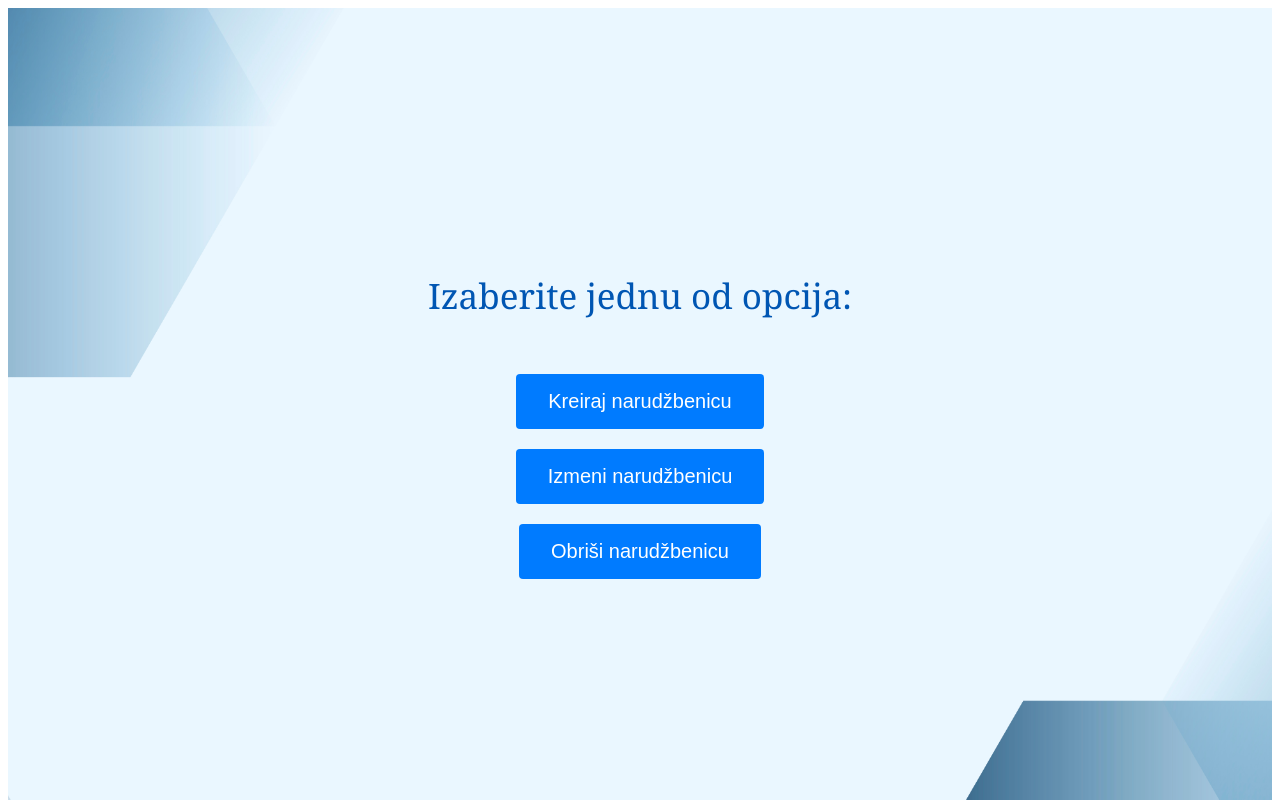
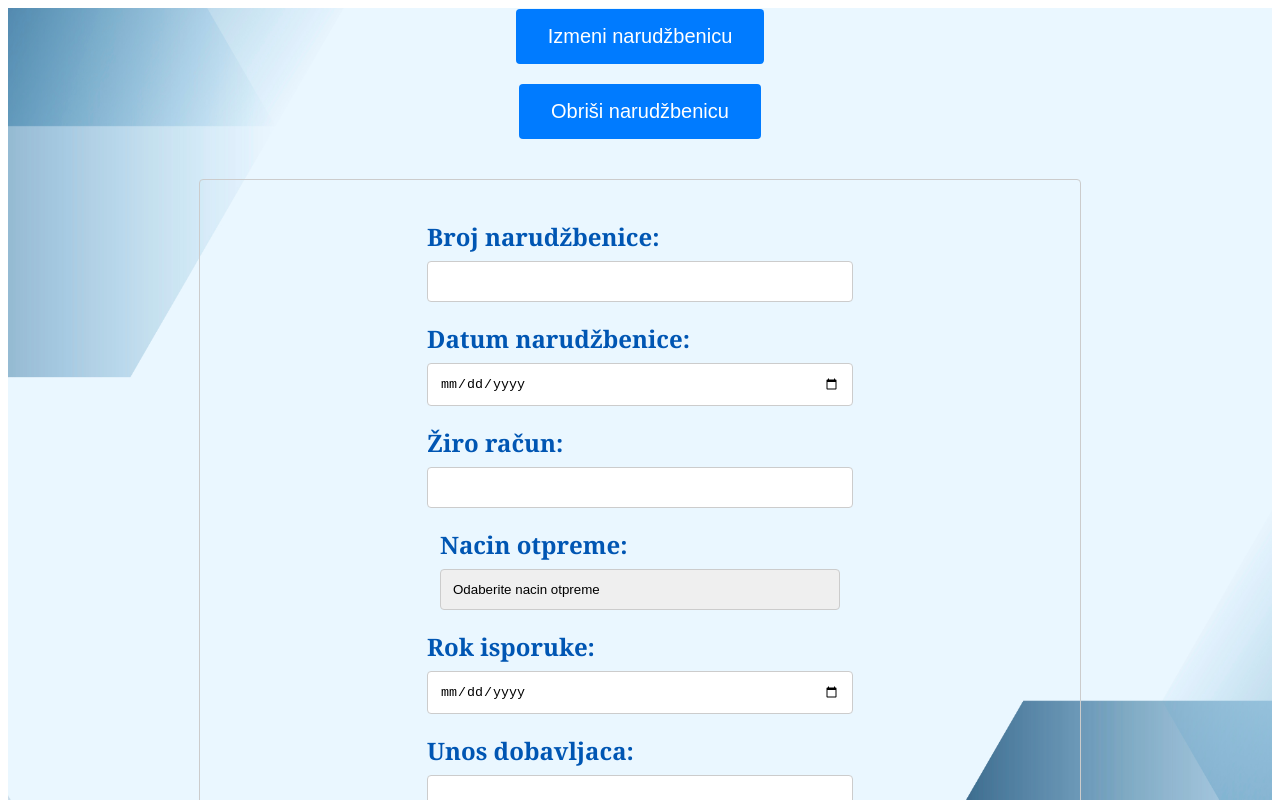
Before and after one commit to jana-gocanin/seminarski, a React (Create React App) app in the folder frontend-euroelite/: page / in a window 1280 px wide. Both pictures are taken after a click on the button "Kreiraj narudžbenicu". Shown: the top 800 px of the page. Built offline with nearby package versions, Linux system fonts and the light colour scheme.

Commit message:
malo sredjena forma za kreiranje narudzbencice

```diff
--- /dev/null
+++ b/frontend-euroelite/src/components/KreirajFormaNar.css
@@ -0,0 +1,100 @@
+/* KreirajFormaNar.css */
+
+form {
+  display: flex;
+  flex-direction: column;
+  align-items: center;
+  padding: 20px;
+  border: 1px solid #ccc;
+  border-radius: 4px;
+  margin-top: 40px;
+}
+
+.form-group {
+  display: flex;
+  flex-direction: column;
+  margin-bottom: 20px;
+}
+
+.form-group label {
+  font-weight: bold;
+  margin-bottom: 8px;
+}
+
+.form-group input[type="text"],
+.form-group input[type="date"],
+.form-group select {
+  width: 400px;
+  padding: 12px;
+  border: 1px solid #ccc;
+  border-radius: 4px;
+}
+
+.form-group select {
+  appearance: none;
+  /* background-image: url("../img/png-transparent-arrow-computer-icons-fleche-angle-text-rectangle.png"); */
+  background-repeat: no-repeat;
+  background-position: right center;
+  padding-right: 32px;
+}
+
+.form-group .input-group {
+  display: flex;
+}
+
+.form-group .input-group input[type="text"] {
+  flex-grow: 1;
+  margin-right: 10px;
+}
+
+.form-group button {
+  padding: 12px 24px;
+  background-color: #007bff;
+  color: #fff;
+  border: none;
+  border-radius: 4px;
+  cursor: pointer;
+}
+
+.form-group button:hover {
+  background-color: #0056b3;
+}
+
+.dobavljaci-table-container {
+  margin-top: 20px;
+  width: 100%;
+  overflow-x: auto;
+}
+
+.dobavljaci-table {
+  width: 100%;
+  border-collapse: collapse;
+}
+
+.dobavljaci-table th,
+.dobavljaci-table td {
+  padding: 12px;
+  border-bottom: 1px solid #ccc;
+  white-space: nowrap;
+  overflow: hidden;
+  text-overflow: ellipsis;
+}
+
+.dobavljaci-table th {
+  text-align: left;
+}
+
+.dobavljaci-table tbody tr:hover {
+  background-color: #f5f5f5;
+  cursor: pointer;
+}
+
+.dobavljaci-table .selected {
+  background-color: #007bff;
+  color: #fff;
+}
+
+.selected-dobavljac {
+  margin-top: 20px;
+  font-weight: bold;
+}
--- a/frontend-euroelite/src/components/KreirajFormaNar.js
+++ b/frontend-euroelite/src/components/KreirajFormaNar.js
@@ -0,0 +1,166 @@
+import React from "react";
+import { useDispatch, useSelector } from "react-redux";
+import {
+  setBrojNarudzbenice,
+  setDatumNarudzbenice,
+  setZiroRacun,
+  setNacinOtpreme,
+  setRokIsporuke,
+  setUnosDobavljaca,
+  setDobavljac,
+  setDobavljaci,
+} from "../store/reducers/narudzbenicaSlice";
+import "./KreirajFormaNar.css";
+
+const KreirajFormaNar = () => {
+  const dispatch = useDispatch();
+  const {
+    brojNarudzbenice,
+    datumNarudzbenice,
+    ziroRacun,
+    nacinOtpreme,
+    rokIsporuke,
+    unosDobavljaca,
+    dobavljac,
+    dobavljaci,
+    selectedDobavljac,
+  } = useSelector((state) => state.narudzbenica);
+
+  const handleBrojNarudzbeniceChange = (e) => {
+    dispatch(setBrojNarudzbenice(e.target.value));
+  };
+
+  const handleDatumNarudzbeniceChange = (e) => {
+    dispatch(setDatumNarudzbenice(e.target.value));
+  };
+
+  const handleZiroRacunChange = (e) => {
+    dispatch(setZiroRacun(e.target.value));
+  };
+
+  const handleNacinOtpremeChange = (e) => {
+    dispatch(setNacinOtpreme(e.target.value));
+  };
+
+  const handleRokIsporukeChange = (e) => {
+    dispatch(setRokIsporuke(e.target.value));
+  };
+
+  const handleUnosDobavljacaChange = (e) => {
+    dispatch(setUnosDobavljaca(e.target.value));
+  };
+
+  const handleIzaberiDobavljacaClick = () => {
+    // Logika za pronalaženje i postavljanje dobavljača
+    const selectedDobavljac = {}; // Dobavljač koji je odabran
+    dispatch(setDobavljac(selectedDobavljac));
+  };
+
+  const handleIzaberiDobavljacaTableClick = (dobavljac) => {
+    dispatch(setDobavljac(dobavljac));
+  };
+
+  const handleSubmit = (e) => {
+    e.preventDefault();
+    // Logika za slanje podataka na server
+    // Resetovanje polja forme
+    dispatch(setBrojNarudzbenice(""));
+    dispatch(setDatumNarudzbenice(""));
+    dispatch(setZiroRacun(""));
+    dispatch(setNacinOtpreme(""));
+    dispatch(setRokIsporuke(""));
+    dispatch(setUnosDobavljaca(""));
+    dispatch(setDobavljac(null));
+  };
+
+  return (
+    <form onSubmit={handleSubmit} className="form">
+      <div className="form-group">
+        <label>Broj narudžbenice:</label>
+        <input
+          type="text"
+          value={brojNarudzbenice}
+          onChange={handleBrojNarudzbeniceChange}
+          readOnly
+        />
+      </div>
+      <div className="form-group">
+        <label>Datum narudžbenice:</label>
+        <input
+          type="date"
+          value={datumNarudzbenice}
+          onChange={handleDatumNarudzbeniceChange}
+        />
+      </div>
+      <div className="form-group">
+        <label>Žiro račun:</label>
+        <input type="text" value={ziroRacun} onChange={handleZiroRacunChange} />
+      </div>
+      <div className="form-group">
+        <label>Nacin otpreme:</label>
+        <select value={nacinOtpreme} onChange={handleNacinOtpremeChange}>
+          <option value="">Odaberite nacin otpreme</option>
+          <option value="opcija1">Opcija 1</option>
+          <option value="opcija2">Opcija 2</option>
+          <option value="opcija3">Opcija 3</option>
+        </select>
+      </div>
+      <div className="form-group">
+        <label>Rok isporuke:</label>
+        <input
+          type="date"
+          value={rokIsporuke}
+          onChange={handleRokIsporukeChange}
+        />
+      </div>
+      <div className="form-group">
+        <label>Unos dobavljaca:</label>
+        <input
+          type="text"
+          value={unosDobavljaca}
+          onChange={handleUnosDobavljacaChange}
+        />
+        <button
+          type="button"
+          onClick={handleIzaberiDobavljacaClick}
+          className="pronadji-dobavljaca-button"
+        >
+          Pronadji dobavljaca
+        </button>
+      </div>
+      {dobavljac && (
+        <div>
+          <p>Izabrani dobavljac: {dobavljac.naziv}</p>
+          {/* Ovdje možete prikazati dodatne informacije o dobavljacu */}
+        </div>
+      )}
+      {dobavljaci.length > 0 && (
+        <table className="dobavljac-table">
+          <thead>
+            <tr>
+              <th>Naziv</th>
+              {/* Dodajte ostale potrebne kolone */}
+            </tr>
+          </thead>
+          <tbody>
+            {dobavljaci.map((dobavljac) => (
+              <tr
+                key={dobavljac.id}
+                onClick={() => handleIzaberiDobavljacaTableClick(dobavljac)}
+                className={dobavljac === selectedDobavljac ? "selected" : ""}
+              >
+                <td>{dobavljac.naziv}</td>
+                {/* Dodajte ostale potrebne kolone */}
+              </tr>
+            ))}
+          </tbody>
+        </table>
+      )}
+      <button type="submit" className="potvrdi-button">
+        Potvrdi
+      </button>
+    </form>
+  );
+};
+
+export default KreirajFormaNar;
--- a/frontend-euroelite/src/components/MenuForm.js
+++ b/frontend-euroelite/src/components/MenuForm.js
@@ -1,49 +1,48 @@
-import React, { useEffect } from "react";
-import { useDispatch, useSelector } from "react-redux";
-import {
-  setOrderCase,
-  createOrder,
-  editOrder,
-  deleteOrder,
-  selectOrderCase,
-} from "../store/reducers/orderCaseSlice";
+import React, { useState } from "react";
+import KreirajNarudzbenicuForm from "./KreirajFormaNar";
+import IzmeniNarudzbenicuForm from "./IzmeniFormaNar";
+import ObrisiNarudzbenicuForm from "./ObrisiFormaNar";
 import "./MenuForm.css";
 
 const MenuForm = () => {
-  const dispatch = useDispatch();
-  const order = useSelector(selectOrderCase);
+  const [selectedOption, setSelectedOption] = useState(null);
 
-  const handleCreateClick = () => {
-    dispatch(setOrderCase("create"));
-    dispatch(createOrder());
+  const handleOptionChange = (option) => {
+    setSelectedOption(option);
   };
 
-  const handleEditClick = () => {
-    dispatch(setOrderCase("edit"));
-    dispatch(editOrder());
+  const renderForm = () => {
+    switch (selectedOption) {
+      case "kreiraj":
+        return <KreirajNarudzbenicuForm />;
+      case "izmeni":
+        return <IzmeniNarudzbenicuForm />;
+      case "obrisi":
+        return <ObrisiNarudzbenicuForm />;
+      default:
+        return null;
+    }
   };
-
-  const handleDeleteClick = () => {
-    dispatch(setOrderCase("delete"));
-    dispatch(deleteOrder());
-  };
-
-  useEffect(() => {
-    console.log("Trenutni orderCase:", order);
-  }, [order]);
 
   return (
     <div className="omot">
       <p className="heading">Izaberite jednu od opcija:</p>
       <div>
-        <button onClick={handleCreateClick}>Kreiraj narudžbenicu</button>
+        <button onClick={() => handleOptionChange("kreiraj")}>
+          Kreiraj narudžbenicu
+        </button>
       </div>
       <div>
-        <button onClick={handleEditClick}>Izmeni narudžbenicu</button>
+        <button onClick={() => handleOptionChange("izmeni")}>
+          Izmeni narudžbenicu
+        </button>
       </div>
       <div>
-        <button onClick={handleDeleteClick}>Obriši narudžbenicu</button>
+        <button onClick={() => handleOptionChange("obrisi")}>
+          Obriši narudžbenicu
+        </button>
       </div>
+      {renderForm()}
     </div>
   );
 };
--- a/frontend-euroelite/src/store/index.js
+++ b/frontend-euroelite/src/store/index.js
@@ -1,10 +1,11 @@
 import { configureStore } from "@reduxjs/toolkit";
 import orderCaseSlice from "./reducers/orderCaseSlice";
+import narudzbenicaSlice from "./reducers/narudzbenicaSlice";
 
 const store = configureStore({
   reducer: {
-    // Ovde stavljam reducere
     orderCaseSlice: orderCaseSlice,
+    narudzbenica: narudzbenicaSlice,
   },
 });
 
--- /dev/null
+++ b/frontend-euroelite/src/store/reducers/narudzbenicaSlice.js
@@ -0,0 +1,54 @@
+import { createSlice } from "@reduxjs/toolkit";
+
+const narudzbenicaSlice = createSlice({
+  name: "narudzbenica",
+  initialState: {
+    brojNarudzbenice: "",
+    datumNarudzbenice: "",
+    ziroRacun: "",
+    nacinOtpreme: "",
+    rokIsporuke: "",
+    unosDobavljaca: "",
+    dobavljac: null,
+    dobavljaci: [],
+  },
+  reducers: {
+    setBrojNarudzbenice: (state, action) => {
+      state.brojNarudzbenice = action.payload;
+    },
+    setDatumNarudzbenice: (state, action) => {
+      state.datumNarudzbenice = action.payload;
+    },
+    setZiroRacun: (state, action) => {
+      state.ziroRacun = action.payload;
+    },
+    setNacinOtpreme: (state, action) => {
+      state.nacinOtpreme = action.payload;
+    },
+    setRokIsporuke: (state, action) => {
+      state.rokIsporuke = action.payload;
+    },
+    setUnosDobavljaca: (state, action) => {
+      state.unosDobavljaca = action.payload;
+    },
+    setDobavljac: (state, action) => {
+      state.dobavljac = action.payload;
+    },
+    setDobavljaci: (state, action) => {
+      state.dobavljaci = action.payload;
+    },
+  },
+});
+
+export const {
+  setBrojNarudzbenice,
+  setDatumNarudzbenice,
+  setZiroRacun,
+  setNacinOtpreme,
+  setRokIsporuke,
+  setUnosDobavljaca,
+  setDobavljac,
+  setDobavljaci,
+} = narudzbenicaSlice.actions;
+
+export default narudzbenicaSlice.reducer;
```
Also changed, not shown: frontend-euroelite/src/img/png-transparent-arrow-computer-icons-fleche-angle-text-rectangle.png (added).
